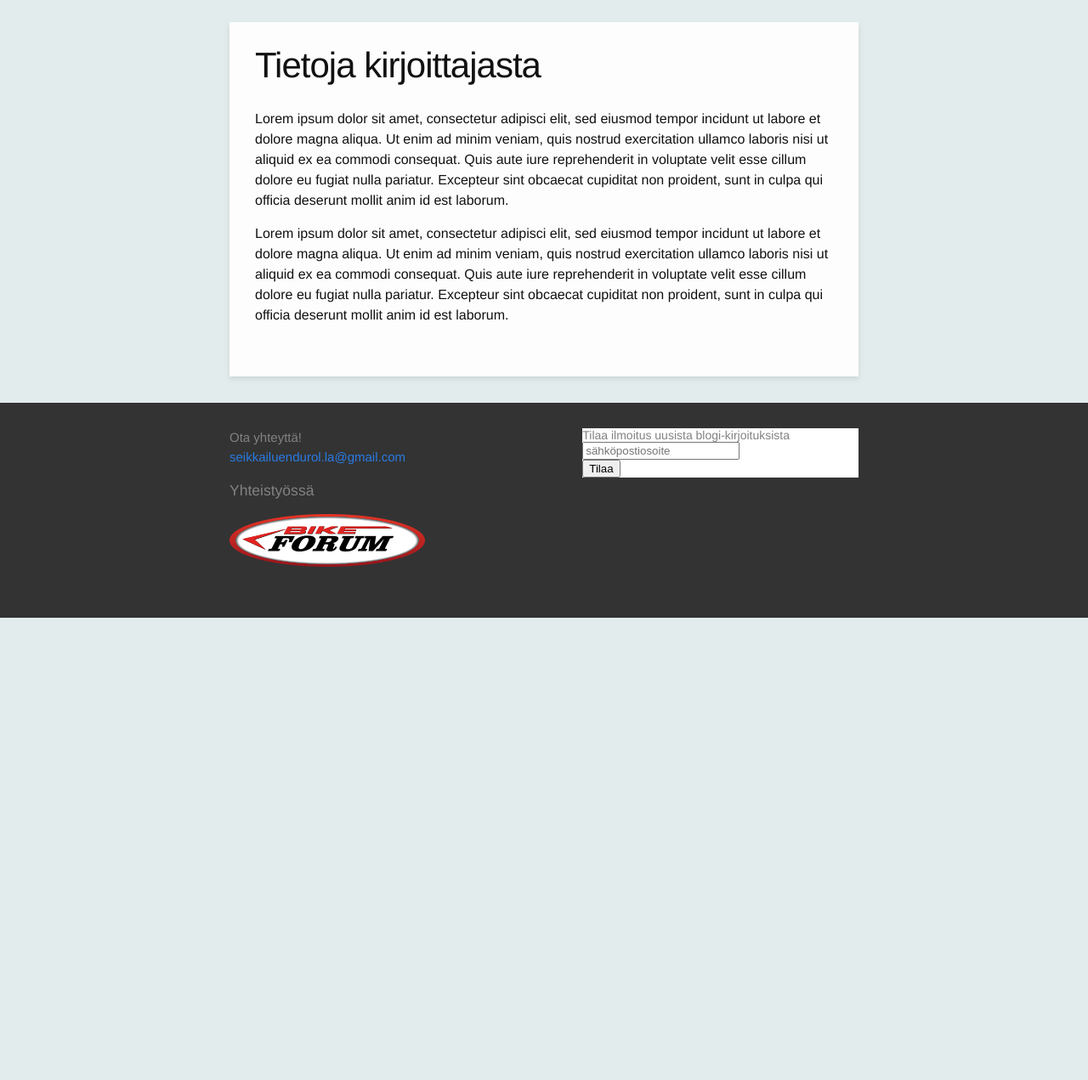
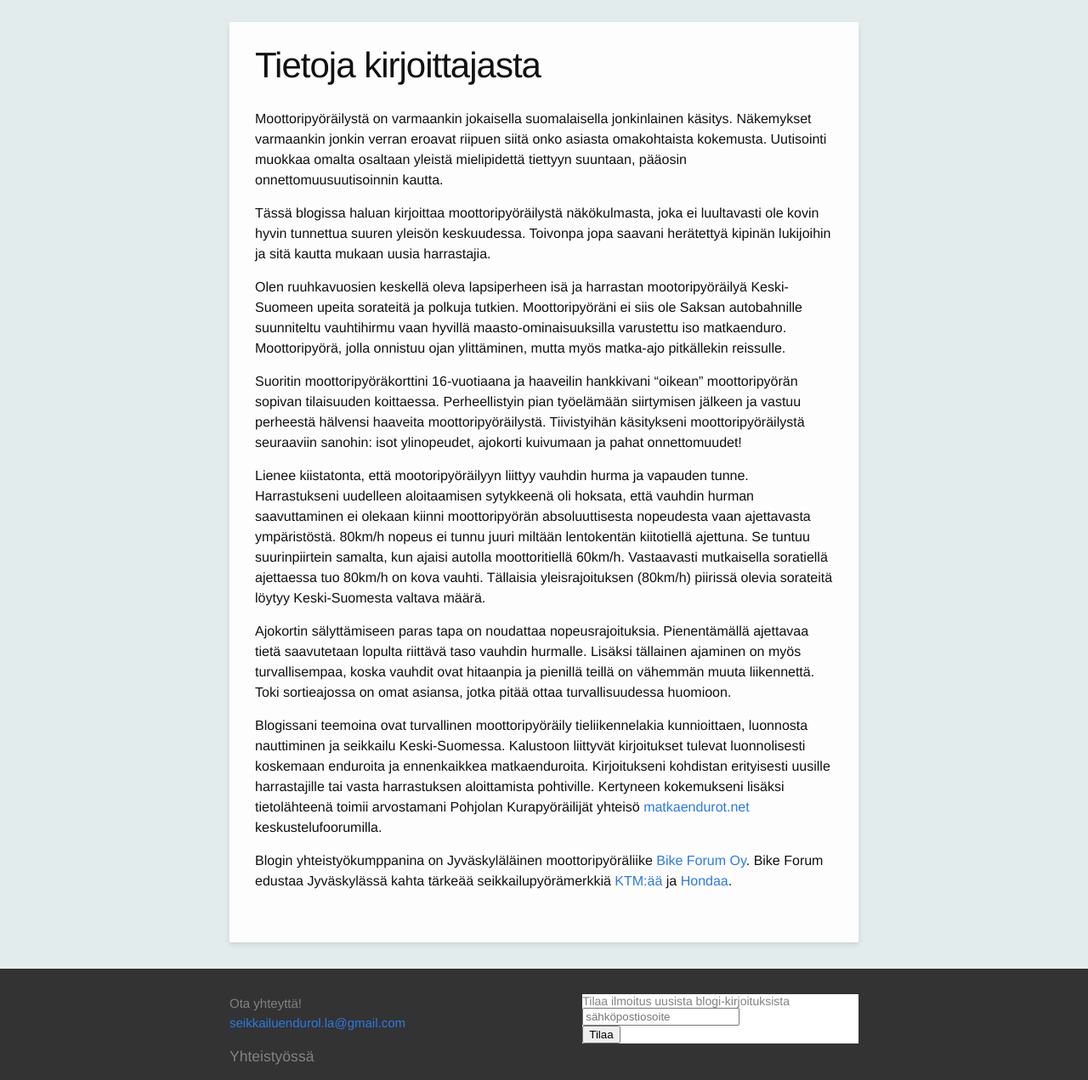
Before and after one commit to seikkailuendurolla/seikkailuendurolla.github.io, a Jekyll site: the page built from about.md, in a window 1280 px wide and 1400 px high, scrolled down 476 px, cut to the strip 129-1400 px from the top of the window. Shown: the whole strip at 85% size. Built offline with Jekyll 4.4.1, drawn with Linux system fonts in a browser that asks for light colours; some web fonts are replaced; comment, search, counter and statistics services are not loaded; before the commit the page ends 1332 px from its top, so only the background shows below that.

Commit message:
Ensimmäinen versio about-sivusta

```diff
--- a/about.md
+++ b/about.md
@@ -7,6 +7,18 @@ header_slogan_class: black
 header_image_style: "background-image: url('/assets/luonto-harrastus.jpg'); background-repeat: no-repeat; background-attachment: fixed; background-position: center center; background-size: auto 100%;"
 ---
 
-Lorem ipsum dolor sit amet, consectetur adipisci elit, sed eiusmod tempor incidunt ut labore et dolore magna aliqua. Ut enim ad minim veniam, quis nostrud exercitation ullamco laboris nisi ut aliquid ex ea commodi consequat. Quis aute iure reprehenderit in voluptate velit esse cillum dolore eu fugiat nulla pariatur. Excepteur sint obcaecat cupiditat non proident, sunt in culpa qui officia deserunt mollit anim id est laborum.
+Moottoripyöräilystä on varmaankin jokaisella suomalaisella jonkinlainen käsitys. Näkemykset varmaankin jonkin verran eroavat riipuen siitä onko asiasta omakohtaista kokemusta. Uutisointi muokkaa omalta osaltaan yleistä mielipidettä tiettyyn suuntaan, pääosin onnettomuusuutisoinnin kautta.
 
-Lorem ipsum dolor sit amet, consectetur adipisci elit, sed eiusmod tempor incidunt ut labore et dolore magna aliqua. Ut enim ad minim veniam, quis nostrud exercitation ullamco laboris nisi ut aliquid ex ea commodi consequat. Quis aute iure reprehenderit in voluptate velit esse cillum dolore eu fugiat nulla pariatur. Excepteur sint obcaecat cupiditat non proident, sunt in culpa qui officia deserunt mollit anim id est laborum.
+Tässä blogissa haluan kirjoittaa moottoripyöräilystä näkökulmasta, joka ei luultavasti ole kovin hyvin tunnettua suuren yleisön keskuudessa. Toivonpa jopa saavani herätettyä kipinän lukijoihin ja sitä kautta mukaan uusia harrastajia.
+
+Olen ruuhkavuosien keskellä oleva lapsiperheen isä ja harrastan mootoripyöräilyä Keski-Suomeen upeita sorateitä ja polkuja tutkien. Moottoripyöräni ei siis ole Saksan autobahnille suunniteltu vauhtihirmu vaan hyvillä maasto-ominaisuuksilla varustettu iso matkaenduro. Moottoripyörä, jolla onnistuu ojan ylittäminen, mutta myös matka-ajo pitkällekin reissulle.
+
+Suoritin moottoripyöräkorttini 16-vuotiaana ja haaveilin hankkivani "oikean" moottoripyörän sopivan tilaisuuden koittaessa. Perheellistyin pian työelämään siirtymisen jälkeen ja vastuu perheestä hälvensi haaveita moottoripyöräilystä. Tiivistyihän käsitykseni moottoripyöräilystä seuraaviin sanohin: isot ylinopeudet, ajokorti kuivumaan ja pahat onnettomuudet!
+
+Lienee kiistatonta, että mootoripyöräilyyn liittyy vauhdin hurma ja vapauden tunne. Harrastukseni uudelleen aloitaamisen sytykkeenä oli hoksata, että vauhdin hurman saavuttaminen ei olekaan kiinni moottoripyörän absoluuttisesta nopeudesta vaan ajettavasta ympäristöstä. 80km/h nopeus ei tunnu juuri miltään lentokentän kiitotiellä ajettuna. Se tuntuu suurinpiirtein samalta, kun ajaisi autolla moottoritiellä 60km/h. Vastaavasti mutkaisella soratiellä ajettaessa tuo 80km/h on kova vauhti. Tällaisia yleisrajoituksen (80km/h) piirissä olevia sorateitä löytyy Keski-Suomesta valtava määrä.
+
+Ajokortin sälyttämiseen paras tapa on noudattaa nopeusrajoituksia. Pienentämällä ajettavaa tietä saavutetaan lopulta riittävä taso vauhdin hurmalle. Lisäksi tällainen ajaminen on myös turvallisempaa, koska vauhdit ovat hitaanpia ja pienillä teillä on vähemmän muuta liikennettä. Toki sortieajossa on omat asiansa, jotka pitää ottaa turvallisuudessa huomioon.
+
+Blogissani teemoina ovat turvallinen moottoripyöräily tieliikennelakia kunnioittaen, luonnosta nauttiminen ja seikkailu Keski-Suomessa. Kalustoon liittyvät kirjoitukset tulevat luonnolisesti koskemaan enduroita ja ennenkaikkea matkaenduroita. Kirjoitukseni kohdistan erityisesti uusille harrastajille tai vasta harrastuksen aloittamista pohtiville. Kertyneen kokemukseni lisäksi tietolähteenä toimii arvostamani Pohjolan Kurapyöräilijät yhteisö [matkaendurot.net](http://www.matkaendurot.net/phpBB3/index.php) keskustelufoorumilla.
+
+Blogin yhteistyökumppanina on Jyväskyläläinen moottoripyöräliike [Bike Forum Oy](http://bikeforum.fi/). Bike Forum edustaa Jyväskylässä kahta tärkeää seikkailupyörämerkkiä [KTM:ää](http://bikeforum.fi/ajoneuvot/moottoripyorat/ktm-moottoripyorat/) ja [Hondaa](http://bikeforum.fi/ajoneuvot/moottoripyorat/honda-moottoripyorat/).
```
